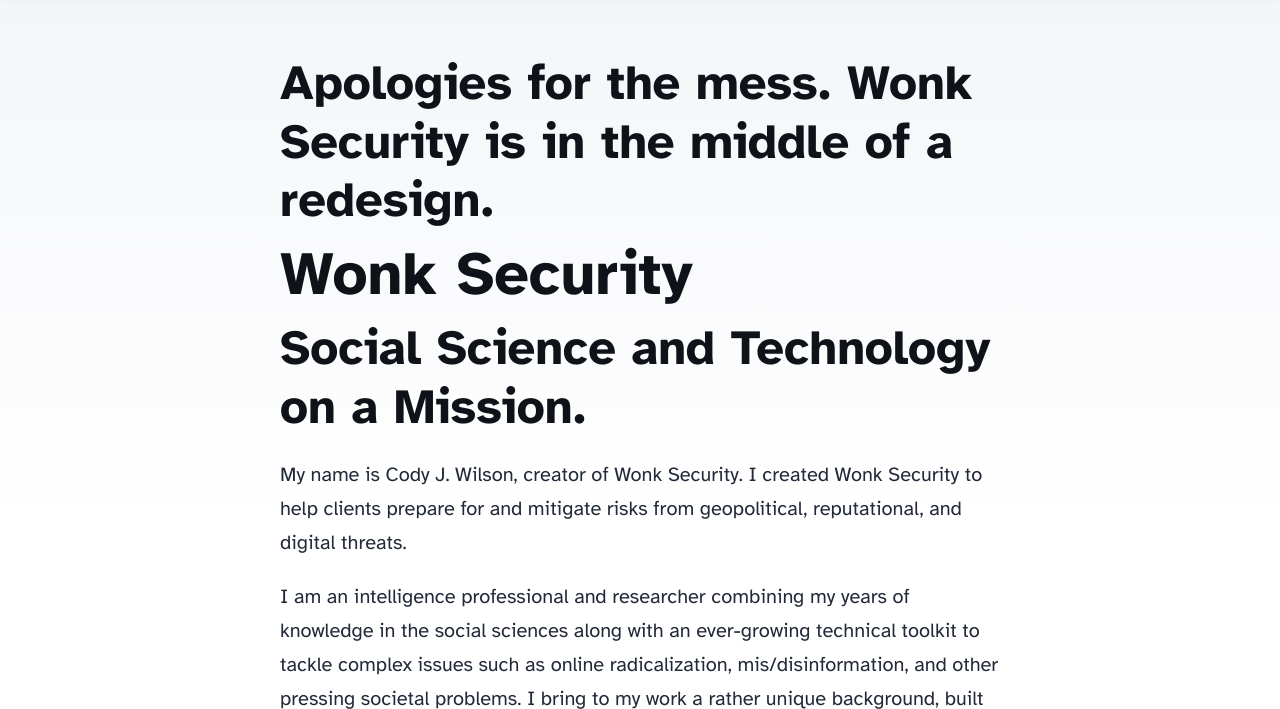
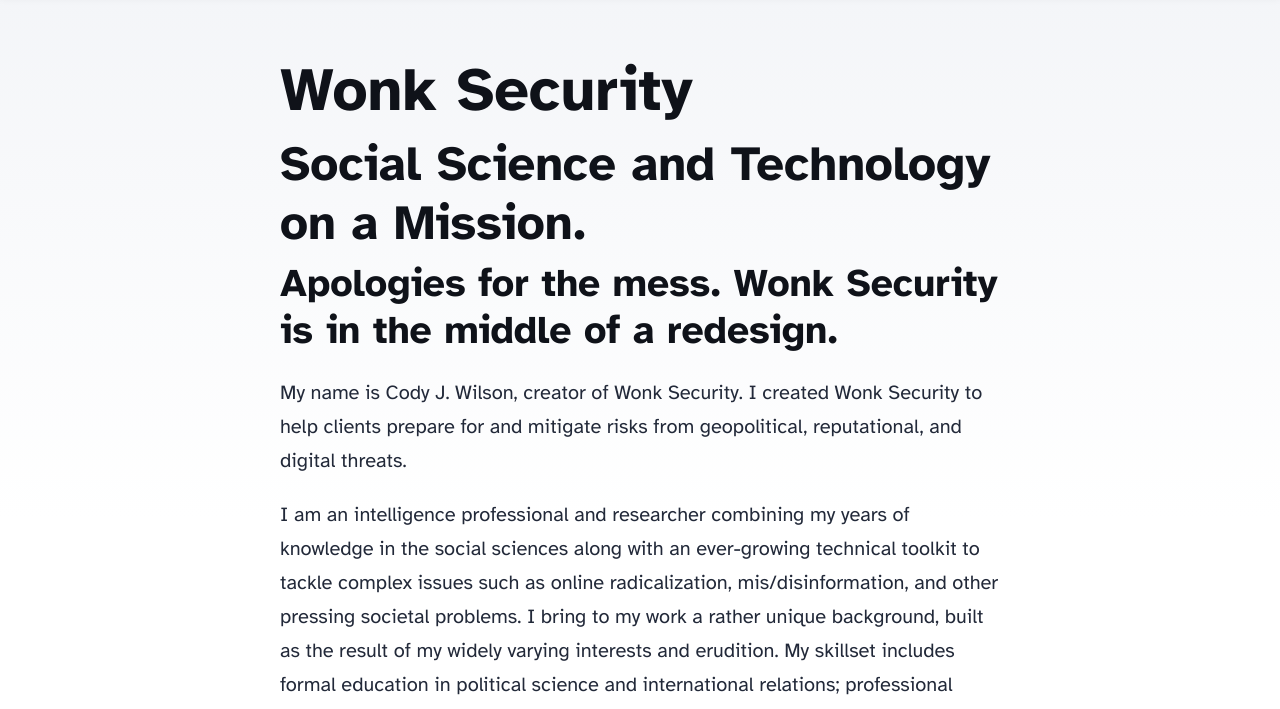
Before and after one commit to Wonk-Security/site, an Astro site: page / in a window 1280 px wide. Shown: the part 81-790 px from the top of the page. Built offline with nearby package versions, Linux system fonts and the light colour scheme; Astro itself is replaced by a stand-in of ours.

Commit message:
Update index.astro
Signed-off-by: Cody Wilson <29614783+CWilson01@users.noreply.github.com>

```diff
--- a/src/pages/index.astro
+++ b/src/pages/index.astro
@@ -13,9 +13,18 @@ import { SITE_TITLE, SITE_DESCRIPTION } from '../consts';
 	<body>
 		<Header />
 		<main>
-			<h2>Apologies for the mess. Wonk Security is in the middle of a redesign.</h2>
-			<h1>Wonk Security</h1>
-			<h2>Social Science and Technology on a Mission.</h2>
+			<h1>
+				Wonk Security
+			</h1>
+
+			<h2>
+				Social Science and Technology on a Mission.
+			</h2>
+			<h3>
+
+				Apologies for the mess. Wonk Security is in the middle of a redesign.
+			</h3>
+
 			<p>
 				My name is Cody J. Wilson, creator of Wonk Security. I created Wonk Security to help clients prepare for and mitigate risks from geopolitical, reputational, and digital threats.
 			</p>
```
